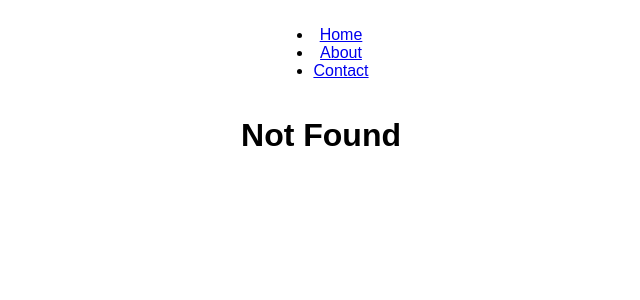
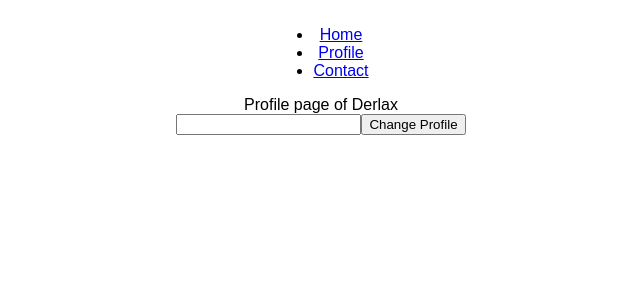
Before and after one commit to danphannguyen/React_Courses, a React (Create React App) app: page /Profile in a window 1280 px wide. Before the commit this address had no page. Shown: the top 300 px of the page, without its empty margins (319-959 px from the left). Built offline with nearby package versions, Linux system fonts and the light colour scheme.

Commit message:
React ep9

```diff
--- a/src/App.js
+++ b/src/App.js
@@ -1,25 +1,31 @@
 import "./App.css";
 import { BrowserRouter as Router, Routes, Route, Link } from "react-router-dom";
 import { Home } from "./pages/home";
-import { About } from "./pages/about";
+import { Profile } from "./pages/profile";
 import { Contact } from "./pages/contact";
 import { Navbar } from "./pages/navbar";
+import { useState, createContext } from "react";
 
+export const AppContext = createContext();
 
 function App() {
+
+  const [username, setUsername] = useState("Derlax");
 
   return (
     <div className="App">
 
-      <Router>
-        <Navbar />
-        <Routes>
-          <Route path="/" element={ <Home /> } />
-          <Route path="/about" element={ <About /> } />
-          <Route path="/contact" element={ <Contact /> } />
-          <Route path="*" element={ <h1>Not Found</h1> } />
-        </Routes>
-      </Router>
+      <AppContext.Provider value={{username, setUsername}}>
+        <Router>
+          <Navbar />
+          <Routes>
+            <Route path="/" element={<Home />} />
+            <Route path="/Profile" element={<Profile />} />
+            <Route path="/contact" element={<Contact />} />
+            <Route path="*" element={<h1>Not Found</h1>} />
+          </Routes>
+        </Router>
+      </AppContext.Provider>
 
     </div>
   );
--- /dev/null
+++ b/src/components/ChangeProfile.js
@@ -0,0 +1,17 @@
+import React, { useState } from "react";
+import { useContext } from "react";
+import { AppContext } from "../App";
+
+export const ChangeProfile = () => {
+
+    const [newUsername, setNewUsername] = useState("");
+    const { setUsername } = useContext(AppContext);
+
+    return (
+        <div>
+            <input onChange={(event) => { setNewUsername(event.target.value) }} />
+            <button onClick={() => { setUsername(newUsername) }}>Change Profile</button>
+        </div>
+    );
+
+};
--- a/src/pages/about.js
+++ /dev/null
@@ -1,7 +0,0 @@
-export const About = () => {
-    return (
-        <div>
-            <h1>About page</h1>
-        </div>
-    );
-};
--- a/src/pages/home.js
+++ b/src/pages/home.js
@@ -1,7 +1,11 @@
+import { useContext } from "react";
+import { AppContext } from "../App";
+
 export const Home = () => {
+    const { username } = useContext(AppContext);
     return (
         <div>
-            <h1>Home page</h1>
+            <h1>This is the Home page and user is {username}</h1>
         </div>
     );
 };
--- a/src/pages/navbar.js
+++ b/src/pages/navbar.js
@@ -8,7 +8,7 @@
                     <Link to="/">Home</Link>
                 </li>
                 <li>
-                    <Link to="/about">About</Link>
+                    <Link to="/profile">Profile</Link>
                 </li>
                 <li>
                     <Link to="/contact">Contact</Link>
--- /dev/null
+++ b/src/pages/profile.js
@@ -0,0 +1,15 @@
+import { ChangeProfile } from '../components/ChangeProfile';
+import { useContext } from "react";
+import { AppContext } from "../App";
+
+export const Profile = () => {
+    const { username } = useContext(AppContext);
+    return (
+        <div>
+            <div>
+                Profile page of {username}
+                <ChangeProfile />
+            </div>
+        </div>
+    );
+};
```
